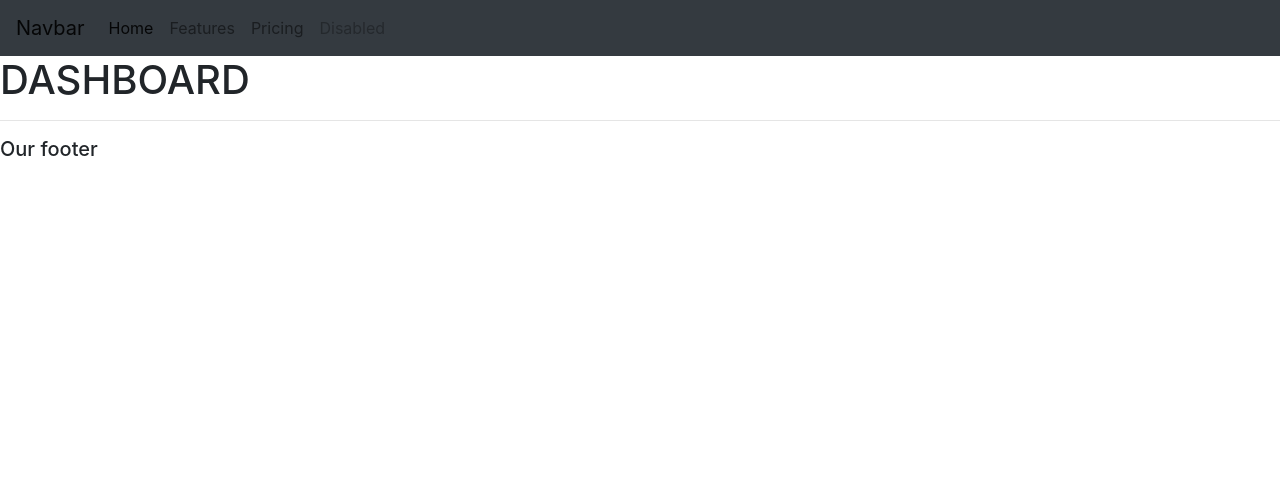
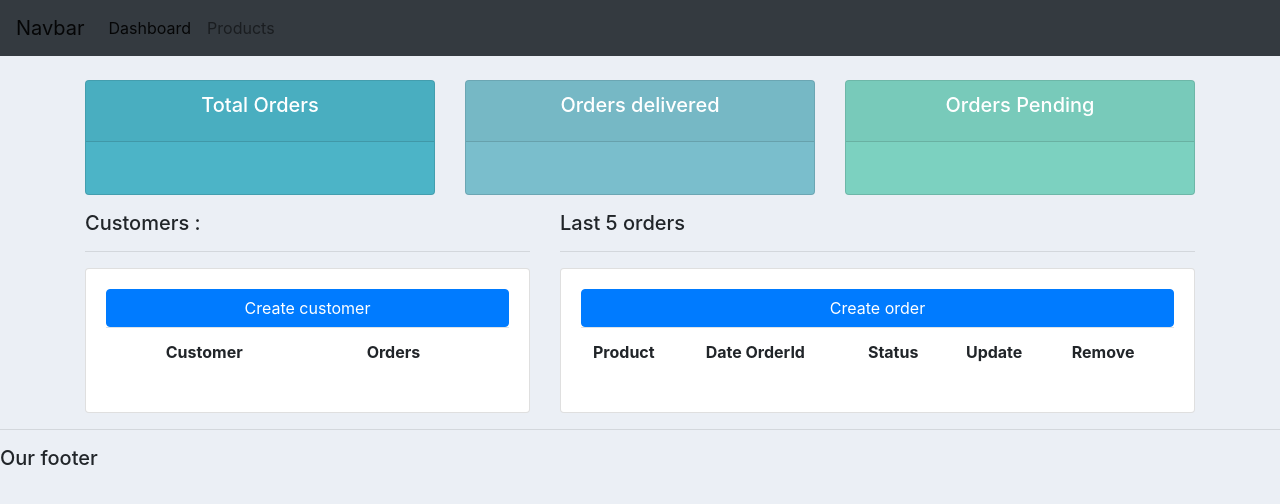
Before and after one commit to thomasvega/dashboard_django, a Django app: page / in a window 1280 px wide. Shown: the top 504 px of the page. Run offline with Django 3.2, Linux system fonts and the light colour scheme; lists and menus that the app fills with data are empty; some libraries are stand-ins or nearby versions.

Commit message:
Adding content to the project

```diff
--- a/dashboard_django/accounts/templates/accounts/base.html
+++ b/dashboard_django/accounts/templates/accounts/base.html
@@ -5,6 +5,13 @@
     <meta name="viewport" content="width=device-width, initial-scale=1.0">
     <title>Document</title>
     <link rel="stylesheet" href="https://stackpath.bootstrapcdn.com/bootstrap/4.5.2/css/bootstrap.min.css" integrity="sha384-JcKb8q3iqJ61gNV9KGb8thSsNjpSL0n8PARn9HuZOnIxN0hoP+VmmDGMN5t9UJ0Z" crossorigin="anonymous">
+    <style>
+        body{background-color: #ebeff5}
+        #total-orders{background-color: #4cb4c7}
+        #orders-delivered{background-color: #7abecc}
+        #orders-pending{background-color: #7CD1C0}
+    </style>
+
 </head>
 <body>
     {% include 'accounts/navbar.html' %}
--- a/dashboard_django/accounts/templates/accounts/dashboard.html
+++ b/dashboard_django/accounts/templates/accounts/dashboard.html
@@ -1,5 +1,43 @@
 {% extends 'accounts/base.html' %}
 
 {% block content %}
-<h1>DASHBOARD</h1>
+
+
+<div class="container">
+
+    {% include 'accounts/status.html' %}
+
+    <div class="row">
+        <div class="col-5">
+            <h5>Customers : </h5>
+            <hr>
+            <div class="card card-body">
+                <a href="" class="btn btn-primary">Create customer</a>
+                <table class="table">
+                    <tr>
+                        <th></th>
+                        <th>Customer</th>
+                        <th>Orders</th>
+                    </tr>
+                </table>
+            </div>
+        </div>
+        <div class="col-7">
+            <h5>Last 5 orders </h5>
+            <hr>
+            <div class="card card-body">
+                <a href="" class="btn btn-primary">Create order</a>
+                <table class="table">
+                    <tr>
+                        <th>Product</th>
+                        <th>Date OrderId</th>
+                        <th>Status</th>
+                        <th>Update</th>
+                        <th>Remove</th>
+                    </tr>
+                </table>
+            </div>
+        </div>
+    </div>
+</div>
 {% endblock %}
--- a/dashboard_django/accounts/templates/accounts/navbar.html
+++ b/dashboard_django/accounts/templates/accounts/navbar.html
@@ -6,16 +6,10 @@
     <div class="collapse navbar-collapse" id="navbarNav">
         <ul class="navbar-nav">
             <li class="nav-item active">
-                <a class="nav-link" href="#">Home <span class="sr-only">(current)</span></a>
+                <a class="nav-link" href="#">Dashboard</a>
             </li>
             <li class="nav-item">
-                <a class="nav-link" href="#">Features</a>
-            </li>
-            <li class="nav-item">
-                <a class="nav-link" href="#">Pricing</a>
-            </li>
-            <li class="nav-item">
-                <a class="nav-link disabled" href="#" tabindex="-1" aria-disabled="true">Disabled</a>
+                <a class="nav-link" href="#">Products</a>
             </li>
         </ul>
     </div>
--- /dev/null
+++ b/dashboard_django/accounts/templates/accounts/status.html
@@ -0,0 +1,33 @@
+<br>
+<div class="row">
+    <div class="col">
+        <div class="card text-center text-white mb-3" id="total-orders">
+            <div class="card-header">
+                <h5 class="card-title">Total Orders</h5>
+            </div>
+            <div class="card-body">
+                <h3 class="card-title"></h3>
+            </div>
+        </div>
+    </div>
+    <div class="col">
+        <div class="card text-center text-white mb-3" id="orders-delivered">
+            <div class="card-header">
+                <h5 class="card-title">Orders delivered</h5>
+            </div>
+            <div class="card-body">
+                <h3 class="card-title"></h3>
+            </div>
+        </div>
+    </div>
+    <div class="col">
+        <div class="card text-center text-white mb-3" id="orders-pending">
+            <div class="card-header">
+                <h5 class="card-title">Orders Pending</h5>
+            </div>
+            <div class="card-body">
+                <h3 class="card-title"></h3>
+            </div>
+        </div>
+    </div>
+</div>
```
Also changed, not shown: dashboard_django/accounts/templates/accounts/customer.html (+64 -1 lines), dashboard_django/accounts/templates/accounts/products.html (+19 -1 lines).
